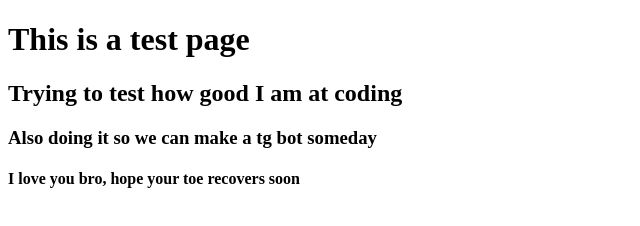
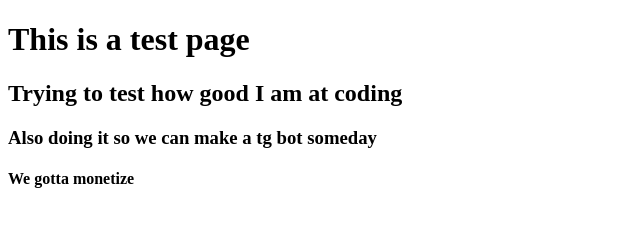
Before and after one commit to GolskilaMaster/PinchiorriTest, a plain HTML site: page index.html in a window 1280 px wide. Shown: the whole page, without its empty margins (0-640 px from the left). Drawn offline with Linux system fonts and the light colour scheme.

Commit message:
Prueba Commit

```diff
--- a/index.html
+++ b/index.html
@@ -9,7 +9,6 @@
     <h1>This is a test page</h1>
     <h2>Trying to test how good I am at coding</h2>
     <h3>Also doing it so we can make a tg bot someday</h3>
-
-    <h4>I love you bro, hope your toe recovers soon</h4>
+    <h4>We gotta monetize</h4>
 </body>
 </html>
```
